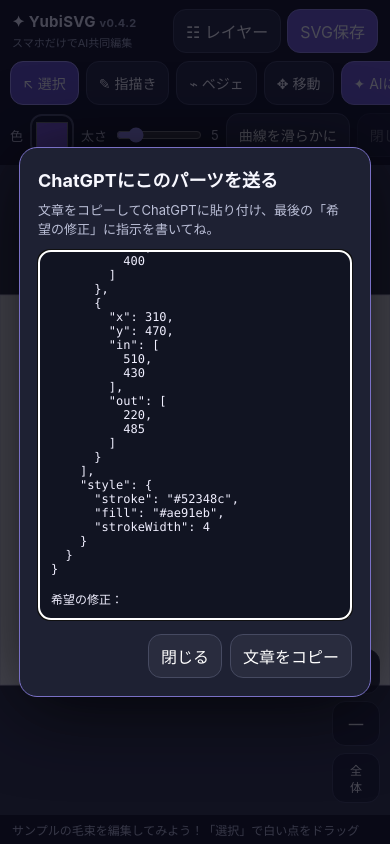
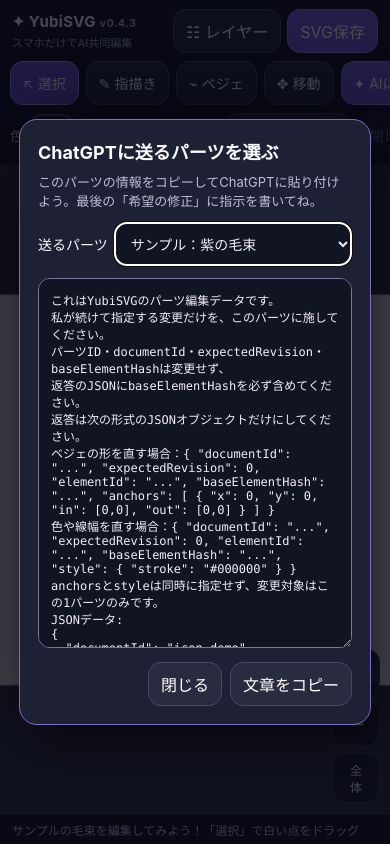
Before and after one commit to ShugureRune/yubisvg-web, a plain HTML site: page index.html in a window 390 px wide. Both pictures are taken after a click on the button "✦ AIに送る". Drawn offline with Linux system fonts and the light colour scheme; no server answers.

Commit message:
YubiSVG v0.4.3：iPhoneで「AIに送る」を確実に開けるよう修正 (#4)
* fix: restore reliable AI send dialog on mobile index.html

* fix: restore reliable AI send dialog on mobile client/ai-patch-core.js

```diff
--- a/client/ai-patch-core.js
+++ b/client/ai-patch-core.js
@@ -14,13 +14,23 @@
   // It detects accidental changes to the selected element; it is not a
   // cryptographic integrity check or an authentication mechanism.
   function elementFingerprint(element) {
+    // Equivalent to 64-bit FNV-1a, using 32-bit arithmetic so it also works
+    // in browser environments where BigInt is unavailable or restricted.
     const json=JSON.stringify(element);
-    let hash=0xcbf29ce484222325n;
+    let hi=0xcbf29ce4,lo=0x84222325;
     for(let i=0;i<json.length;i++){
-      hash^=BigInt(json.charCodeAt(i));
-      hash=(hash*0x100000001b3n)&0xffffffffffffffffn;
+      lo=(lo^json.charCodeAt(i))>>>0;
+      const product=lo*0x1b3; // Exactly representable in JS's 53-bit integer range.
+      const nextLo=Math.imul(lo,0x1b3)>>>0;
+      hi=(Math.imul(hi,0x1b3)+Math.imul(lo,0x100)+Math.floor(product/0x100000000))>>>0;
+      lo=nextLo;
     }
-    return hash.toString(16).padStart(16,'0');
+    return hi.toString(16).padStart(8,'0')+lo.toString(16).padStart(8,'0');
+  }
+  function listEditableElements(doc) {
+    if(!doc||!Array.isArray(doc.elements))return [];
+    return doc.elements.filter(e=>e&&!e.locked&&typeof e.id==='string'
+      && typeof e.name==='string').map(e=>({id:e.id,name:e.name}));
   }
   function parsePatch(text) {
     if(typeof text!=='string'||text.length>250000)fail('AI修正データが長すぎます');
@@ -120,5 +130,5 @@
     next.revision=doc.revision+1;
     return {document:next,before,after,description,elementId:patch.elementId};
   }
-  root.YubiAIPatch={parsePatch,createHandoff,applyPatch,elementFingerprint};
+  root.YubiAIPatch={parsePatch,createHandoff,applyPatch,elementFingerprint,listEditableElements};
 })();
--- a/index.html
+++ b/index.html
@@ -44,6 +44,8 @@
     #aiDialog::backdrop { background:#050512b9 }
     #aiDialog h2 { font-size:18px; margin:0 0 8px }
     #aiDialog p { font-size:13px; color:#bbbfd7; margin:6px 0 12px }
+    #aiPartPicker { display:flex; flex-wrap:wrap; gap:6px; align-items:center; margin-bottom:12px; font-size:14px }
+    #aiPartSelect { min-width:0; flex:1; min-height:44px; border:1px solid #77799f; border-radius:12px; background:#111422; color:#f0efff; padding:8px 12px; font:inherit }
     #aiText { width:100%; height:min(45dvh,370px); min-height:160px; border-radius:12px;
       border:1px solid #77799f; background:#111422; color:#f0efff; padding:12px;
       font:12px ui-monospace,SFMono-Regular,Consolas,monospace; resize:vertical; }
@@ -53,7 +55,7 @@
 </head>
 <body>
   <header>
-    <div><h1>✦ YubiSVG <small>v0.4.2</small></h1><small>スマホだけでAI共同編集</small></div>
+    <div><h1>✦ YubiSVG <small>v0.4.3</small></h1><small>スマホだけでAI共同編集</small></div>
     <div style="display:flex;gap:6px">
       <button id="syncBtn" aria-label="PCとの同期を接続・切断" hidden>↔ PC接続</button>
       <span id="syncIndicator" aria-live="polite" hidden>オフライン</span>
@@ -99,6 +101,7 @@
   <dialog id="aiDialog" aria-label="ChatGPTにパーツデータを渡す">
     <h2 id="aiTitle">AIとパーツを編集</h2>
     <p id="aiHelp"></p>
+    <label id="aiPartPicker">送るパーツ <select id="aiPartSelect" aria-label="ChatGPTに送るパーツを選ぶ"></select></label>
     <textarea id="aiText" spellcheck="false" autocorrect="off" autocapitalize="off" autocomplete="off" aria-label="AI用のテキスト"></textarea>
     <div class="actions">
       <button id="aiCloseBtn">閉じる</button>
@@ -106,8 +109,8 @@
       <button id="aiApplyBtn" class="primary" hidden>修正を確認</button>
     </div>
   </dialog>
-<script src="./client/ai-patch-core.js"></script>
-<script src="./client/sync-client.js"></script>
+<script src="./client/ai-patch-core.js?v=0.4.3"></script>
+<script src="./client/sync-client.js?v=0.4.3"></script>
 <script>
 (() => {
   'use strict';
@@ -479,21 +482,53 @@
   };
   // Phone-only AI handoff: ChatGPT returns an exact one-element JSON patch.
   // No account token, third-party server, or uploaded artwork is required.
-  const aiDialog=$('aiDialog'),aiText=$('aiText');
+  const aiDialog=$('aiDialog'),aiText=$('aiText'),aiPartSelect=$('aiPartSelect');
   $('aiCloseBtn').onclick=()=>aiDialog.close();
+  function updateAIHandoff() {
+    try {
+      if(!window.YubiAIPatch?.createHandoff)throw new Error('AI編集機能を読み込めませんでした。Safariでページを再読み込みしてください');
+      const id=aiPartSelect.value;
+      if(!id)throw new Error('送れるパーツがありません。先に「指描き」か「ベジェ」で描いてください');
+      const message=window.YubiAIPatch.createHandoff(doc,id);
+      selection=id;
+      aiText.value=message;
+      $('aiHelp').textContent='このパーツの情報をコピーしてChatGPTに貼り付けよう。最後の「希望の修正」に指示を書いてね。';
+      $('aiClipboardBtn').disabled=false;
+      render();
+    } catch(error) {
+      aiText.value='';
+      const message=error?.message||'AI用の文章を作れませんでした';
+      $('aiHelp').textContent=message;
+      $('aiClipboardBtn').disabled=true;
+      status(message);
+    }
+  }
+  aiPartSelect.onchange=updateAIHandoff;
   $('aiCopyBtn').onclick=()=>{
-    try {
-      const message=window.YubiAIPatch.createHandoff(doc,selection);
-      $('aiTitle').textContent='ChatGPTにこのパーツを送る';
-      $('aiHelp').textContent='文章をコピーしてChatGPTに貼り付け、最後の「希望の修正」に指示を書いてね。';
-      aiText.value=message;
-      $('aiClipboardBtn').hidden=false;$('aiApplyBtn').hidden=true;
-      aiDialog.showModal();
-    }catch(error){status(error.message);}
+    $('aiTitle').textContent='ChatGPTに送るパーツを選ぶ';
+    $('aiPartPicker').hidden=false;
+    $('aiClipboardBtn').hidden=false;
+    $('aiApplyBtn').hidden=true;
+    aiPartSelect.replaceChildren();
+    const unlocked=window.YubiAIPatch?.listEditableElements?.(doc)
+      ||doc.elements.filter(e=>e&&!e.locked);
+    for(const element of unlocked) {
+      const option=document.createElement('option');
+      option.value=element.id;
+      option.textContent=element.name;
+      aiPartSelect.appendChild(option);
+    }
+    // Tapping the canvas background clears selection. The AI button should
+    // still work by offering a picker instead of silently failing.
+    const preferred=unlocked.some(e=>e.id===selection)?selection:unlocked.at(-1)?.id;
+    if(preferred)aiPartSelect.value=preferred;
+    aiDialog.showModal();
+    updateAIHandoff();
   };
   $('aiPasteBtn').onclick=()=>{
     $('aiTitle').textContent='ChatGPTの修正JSONを貼り付け';
     $('aiHelp').textContent='ChatGPTのコードブロックからコピーしてね。曲がった引用符にも対応！別パーツの編集で版番号が進んだ場合は安全を確認して適用します。対象パーツ自体が変わった場合は再コピーが必要です。';
+    $('aiPartPicker').hidden=true;
     aiText.value='';
     $('aiClipboardBtn').hidden=true;$('aiApplyBtn').hidden=false;
     aiDialog.showModal();
```
